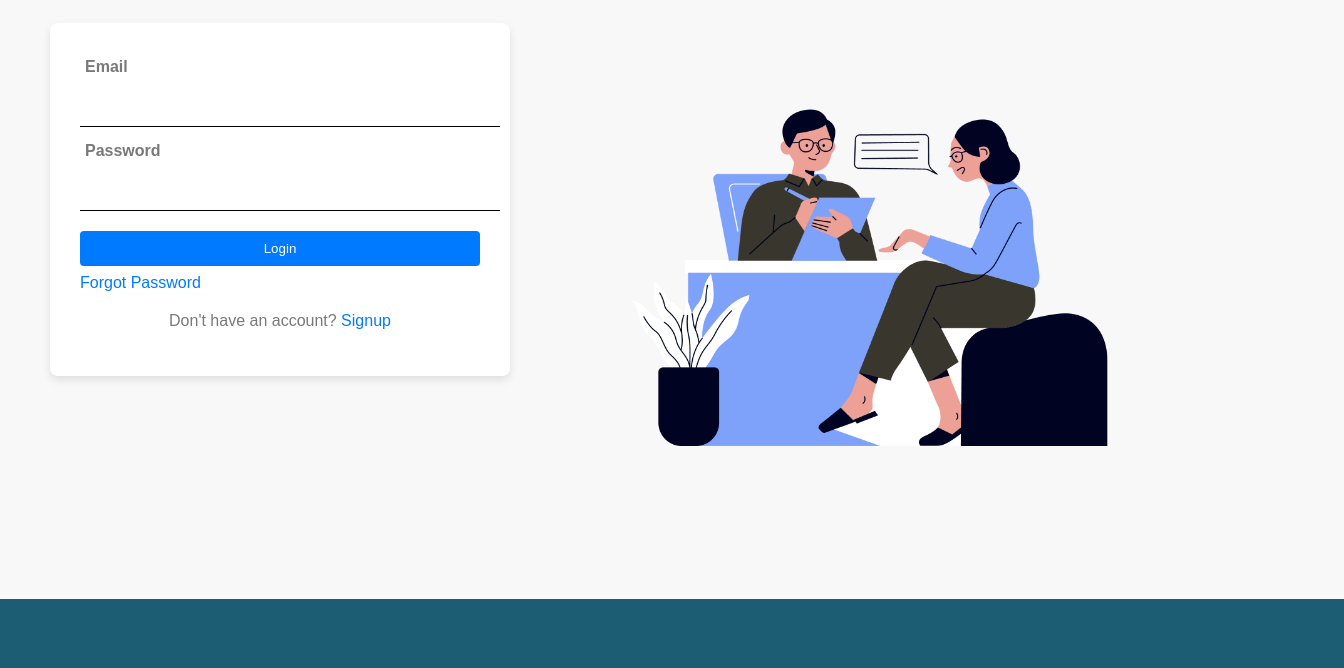
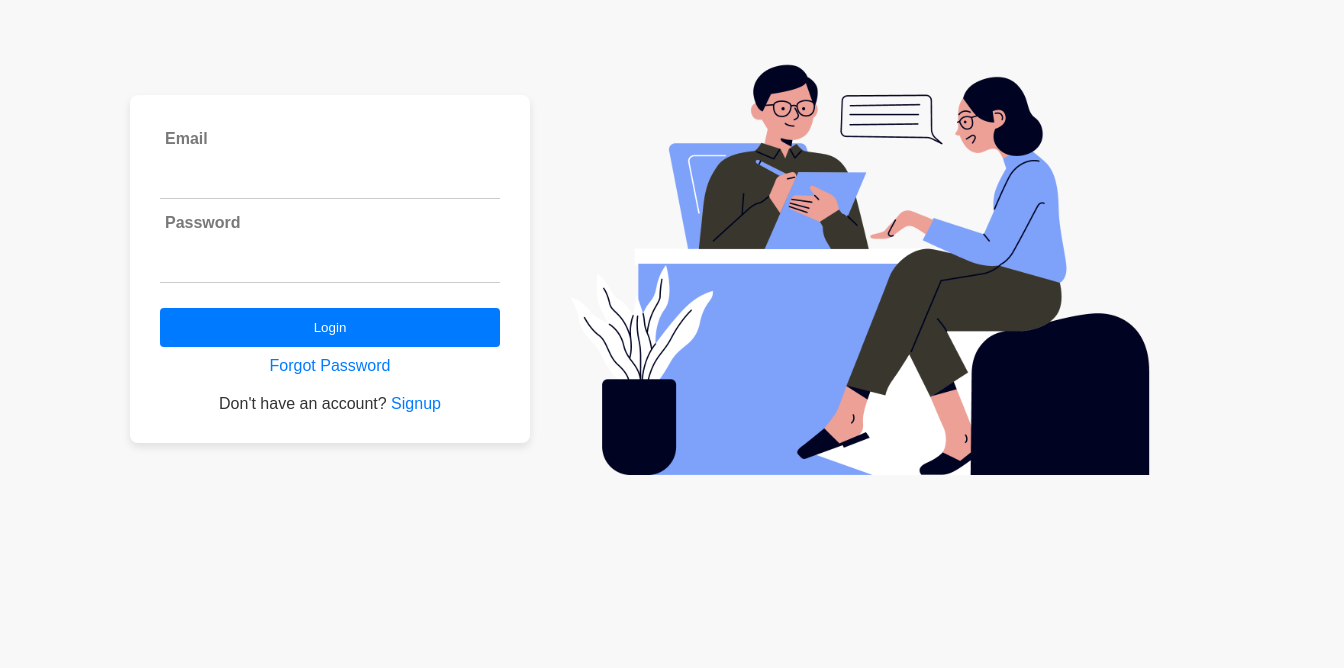
Before and after one commit to upes-open/OSoC-24-Health-Reserve, a React (Vite) app in the folder frontend/: page /login in a window 1280 px wide. Shown: the part 131-799 px from the top of the page, 1344 px wide, since content can reach past the window. Built offline with nearby package versions, Linux system fonts and the light colour scheme; a web font is replaced by a local one.

Commit message:
Fixes #94:UI improvement

```diff
--- a/frontend/src/components/Login-page/Login.css
+++ b/frontend/src/components/Login-page/Login.css
@@ -1,102 +1,104 @@
-/*
+/* Reset margins and box-sizing consistency */
 * {
-    margin: auto;
-
-    /* box-sizing: border-box; Ensure box-sizing consistency
-}*/
+    margin: 0;
+    box-sizing: border-box;
+}
 
 body {
     display: flex;
     flex-direction: column;
-
-    min-height: 120vh;
-  }
+    min-height: 100vh; /* Adjusted to ensure full viewport coverage */
+    margin: 0; /* Ensure no default margin */
+    font-family: Arial, sans-serif; /* Improved font stack for readability */
+}
 
 /* Container styles */
 .hospital-login-container {
     display: flex;
-    flex-direction: row;
     align-items: center;
     justify-content: center;
-    /* background-color: #f8f8f8; */
-    margin-top: -70px;
-    height: 100vh;
+    height: 100vh; /* Full viewport height */
+    padding: 20px; /* Added padding for better spacing */
+}
+
+/* Image container styles */
+.hospital-login-image {
+    flex: 1;
+    display: flex;
+    align-items: center;
+    justify-content: center;
+    padding: 20px;
+    max-width: 50%; /* Limited max-width for image container */
+    text-align: center; /* Center align text content */
+}
+
+.hospital-login-image img {
+    max-width: 100%; /* Ensure image does not exceed container */
+    height: auto; /* Maintain aspect ratio */
 }
 
 /* Content area styles */
 .hospital-login-content {
+    flex: 1;
     background-color: #fff;
-    color: #333333a7; /* Default text color */
+    color: #333; /* Improved contrast for readability */
     padding: 30px;
     border-radius: 8px;
-    max-width: 400px;
-    width: 70%;
-    box-shadow: 0 4px 8px rgba(0, 4, 0, 0.1);
-
-    margin-bottom: 15%;
-    margin-top: 15%;
-    /* margin-right: 50px;   */
-    margin-left: 50px;
+    max-width: 400px; /* Limit width for better readability */
+    width: 100%; /* Ensure full width flexibility */
+    box-shadow: 0 4px 8px rgba(0, 0, 0, 0.1); /* Improved shadow for depth */
+    margin: 0 20px; /* Adjusted for spacing */
 }
 
-
-
+/* Form container styles */
 .login-form {
     display: flex;
     flex-direction: column;
-    align-items: right;
-    justify-content: right;
-
-
 }
 
+/* Form group styles */
 .form-group {
-    margin-bottom: 30px;
+    margin-bottom: 20px; /* Reduced margin for compact form */
 }
 
 .form-group label {
-    font-weight: bold; /* Bring back bold for labels */
-    width: 400px;
-     /* Add margin bottom for spacing */
-    /* color: #d22323; Default text color */
-
+    font-weight: bold; /* Bold label text for emphasis */
 }
 
 .form-group input {
-     /* Full width input */
-     /* Adjusted padding */
     border: none;
-    border-bottom: 1px solid black ; /* Bottom border */
-    transition: border-color 0.3s ease;
+    border-bottom: 1px solid #ccc; /* Subtle border for inputs */
     background-color: transparent; /* Transparent background */
-    color: #5e5c5c; /* Default text color */
+    color: #333; /* Darker text color */
+    padding: 10px; /* Improved input padding */
 }
 
 .form-group input:focus {
     outline: none;
-    border-color: #3277c0;
+    border-color: #007bff; /* Highlight border color on focus */
 }
 
 /* Login button styles */
 .login-button {
     width: 100%;
-    padding: 10px;
+    padding: 12px; /* Increased button padding for touch targets */
     background-color: #007bff;
     color: #fff;
     border: none;
     border-radius: 4px;
     cursor: pointer;
     transition: background-color 0.3s;
-    margin-top: 10px; /* Add margin top for spacing */
+    margin-top: 15px; /* Increased margin for better spacing */
 }
 
 .login-button:hover {
-    background-color: #0056b3;
+    background-color: #0056b3; /* Darker hover color for contrast */
 }
 
 /* Forgot password link styles */
 .forgot-password {
-    padding-top: 0.5rem;
+    margin-top: 10px; /* Adjusted margin for spacing */
+    text-align: center; /* Center align for better presentation */
     text-decoration: none;
     color: #007bff;
     transition: color 0.3s;
@@ -104,7 +106,7 @@ body {
 
 .forgot-password:hover {
     text-decoration: underline;
-    color: #0056b3;
+    color: #0056b3; /* Darker hover color for contrast */
 }
 
 /* Signup link styles */
@@ -121,40 +123,3 @@ body {
 .signup-link a:hover {
     text-decoration: underline;
 }
-
-/* Image styles */
-.hospital-login-image {
-    position: relative; /* Ensure relative positioning */
-    flex: 1;
-    justify-content: flex-start;
-    align-items: center;
-    padding: 20px;
-    margin-right: 50px;
-    top: 80px;
-}
-
-.hospital-login-image img {
-    max-width: 70%;
-    height: 10%;
-    padding-left: 15%;
-
-    /* border-radius: 8px; */
-    /* display: block; */
-}
-
-/* Image overlay styles */
-.image-overlay {
-    position: absolute;
-    top: -100px; /* Adjust positioning as needed */
-    left: 300px; /* Adjust positioning as needed */
-    font-weight: bold; /* to make the text bold */
-    padding-top: 0.5rem;
-}
-
-.image-overlay h2 {
-    margin: 0;
-    font-size: 38px;
-    left: 100px;
-    padding-top: 10%;
-    color: rgb(235, 229, 229); /* Default text color */
-}
```
